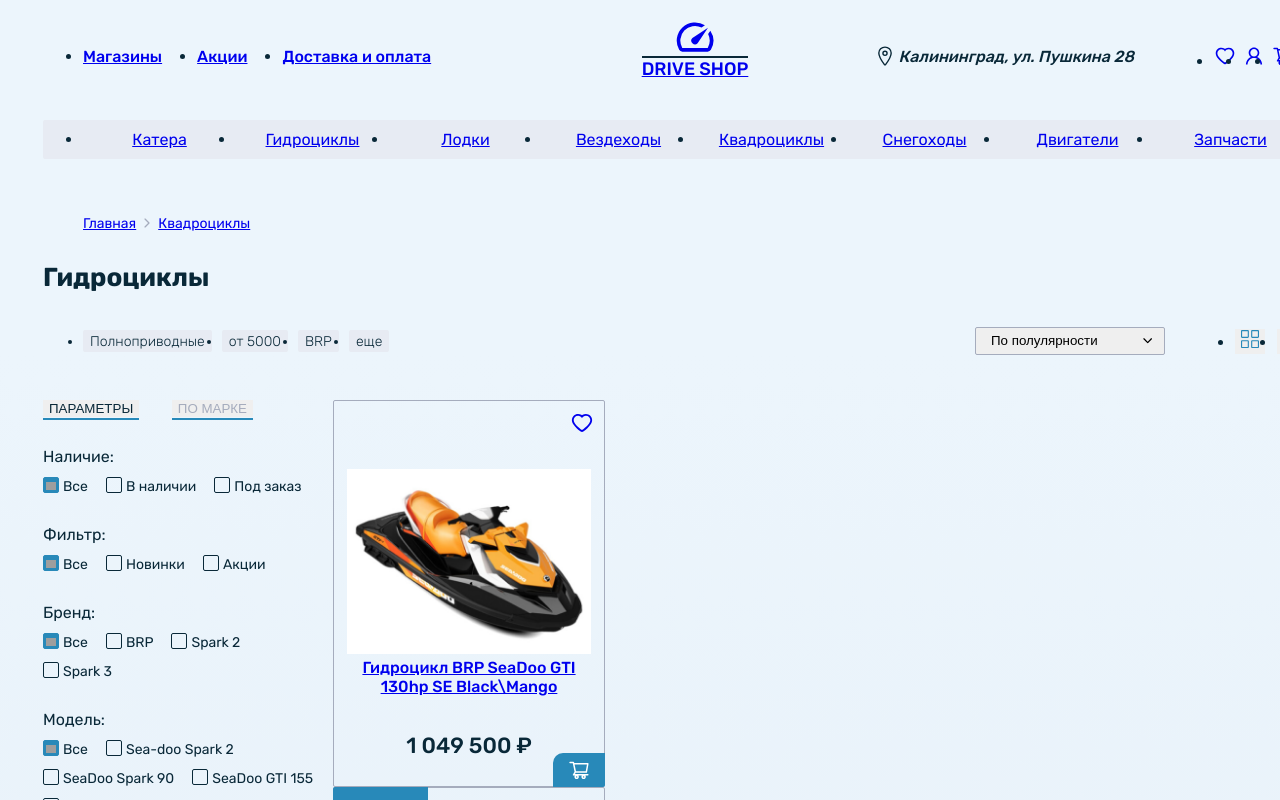
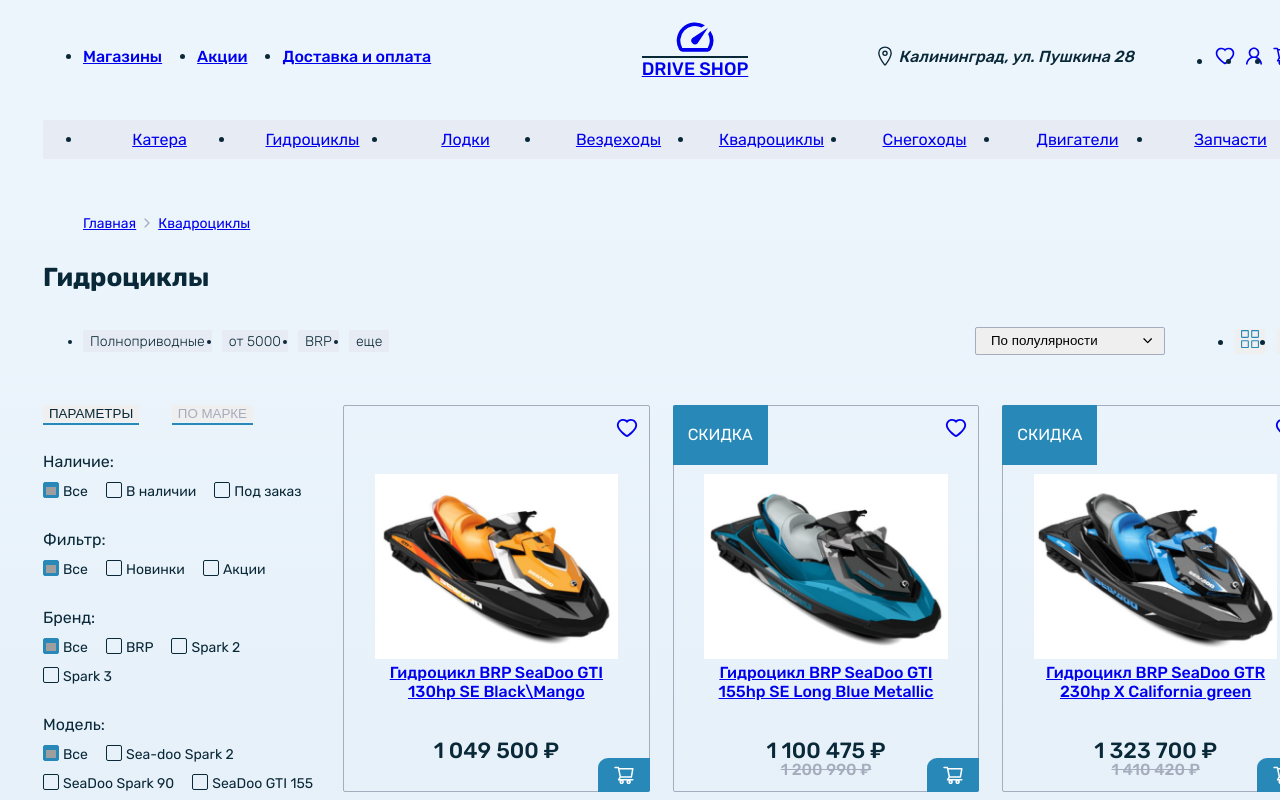
Before and after one commit to St1llSane/DriveShop, a React (Vite) app: page /atvs in a window 1280 px wide. Shown: the top 800 px of the page. Built offline with nearby package versions, Linux system fonts and the light colour scheme; data requests are answered from the project's data file; grey boxes are pictures that could not be loaded.

Commit message:
Products layout

```diff
--- a/src/components/Products.jsx
+++ b/src/components/Products.jsx
@@ -18,11 +18,9 @@
 
   return (
     <div className="products">
-      <div className="products__wrapper">
         {products.map((item) => (
           <ProductItem item={item} key={item.id}/>
         ))}
-      </div>
     </div>
   )
 }
--- a/src/pages/ProductsPage.jsx
+++ b/src/pages/ProductsPage.jsx
@@ -11,7 +11,7 @@
       <PageHistory />
       <PageTop>Гидроциклы</PageTop>
       <HeaderFilters />
-      <div className="products-wrapper">
+      <div className="products-page__wrapper">
         <Filters />
         <Products />
       </div>
--- a/src/styles/c_styles/footer.scss
+++ b/src/styles/c_styles/footer.scss
@@ -4,7 +4,7 @@
   background-color: $c-grey;
   padding: 40px 0;
   font-size: $f-small;
-	margin-top: 40px;
+	margin-top: 60px;
 
   &__wrapper {
     @extend %container;
--- a/src/styles/c_styles/p_styles/products-page.scss
+++ b/src/styles/c_styles/p_styles/products-page.scss
@@ -1,12 +1,9 @@
 @import '../../vars.scss';
 
-.products {
-  &-page {
-
-	}
-	&-wrapper {
-		display: grid;
-		grid-template-columns: 280px 1fr;
-		column-gap: 10px;
-	}
+.products-page {
+  &__wrapper {
+    display: grid;
+    grid-template-columns: 280px 1fr;
+    column-gap: 20px;
+  }
 }
--- a/src/styles/c_styles/products.scss
+++ b/src/styles/c_styles/products.scss
@@ -1 +1,13 @@
 @import '../vars.scss';
+
+.products {
+  display: grid;
+  grid-template-columns: repeat(auto-fit, minmax(260px, 1fr));
+  justify-content: space-between;
+  column-gap: 25px;
+  row-gap: 25px;
+
+  .product-item {
+    width: 100%;
+  }
+}
--- a/src/styles/c_styles/ui_styles/header-filters.scss
+++ b/src/styles/c_styles/ui_styles/header-filters.scss
@@ -4,7 +4,7 @@
   display: flex;
   justify-content: space-between;
   align-items: center;
-	margin-bottom: 30px;
+	margin-bottom: 35px;
 
   &__labels {
     display: flex;
```
